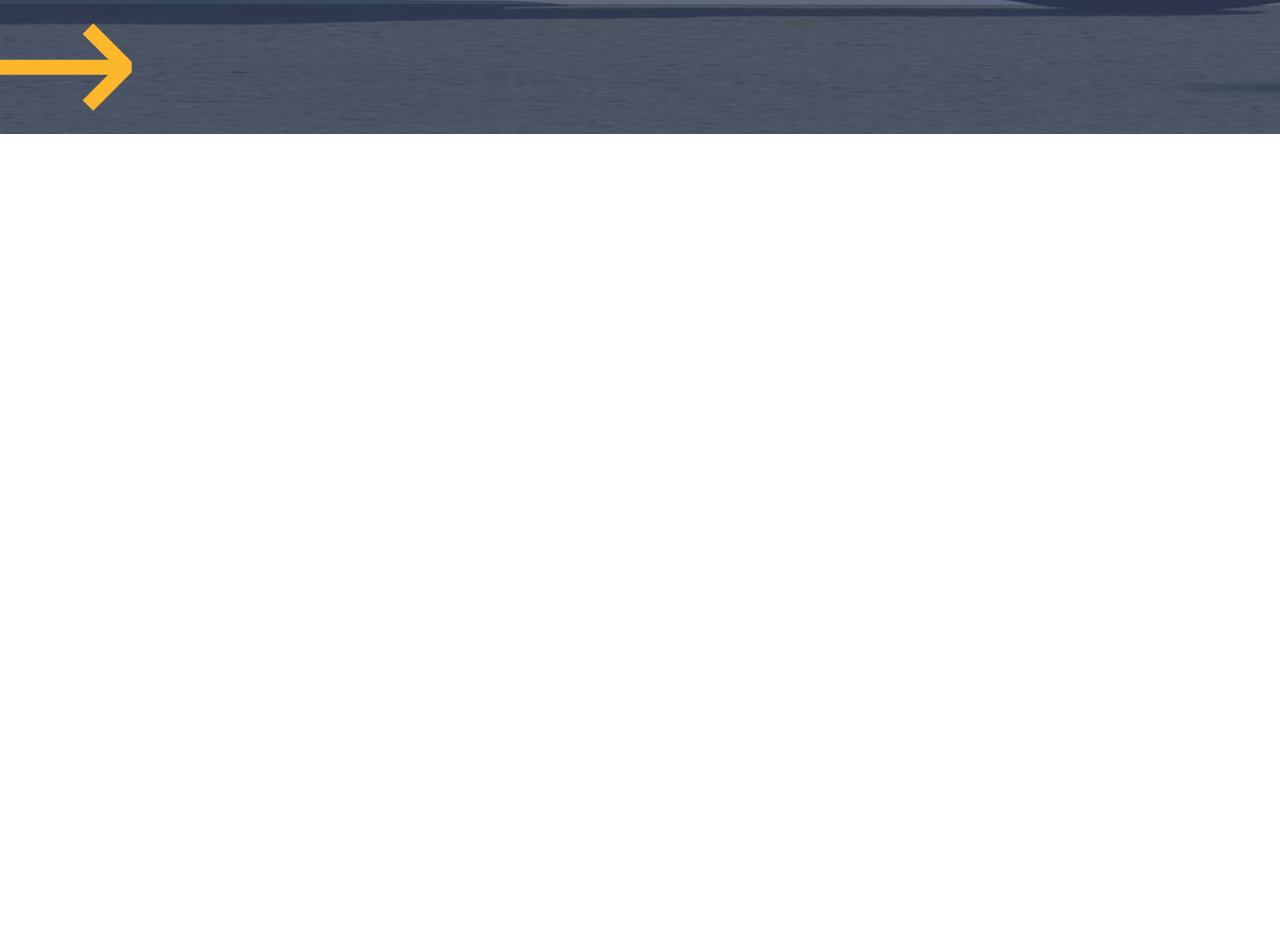
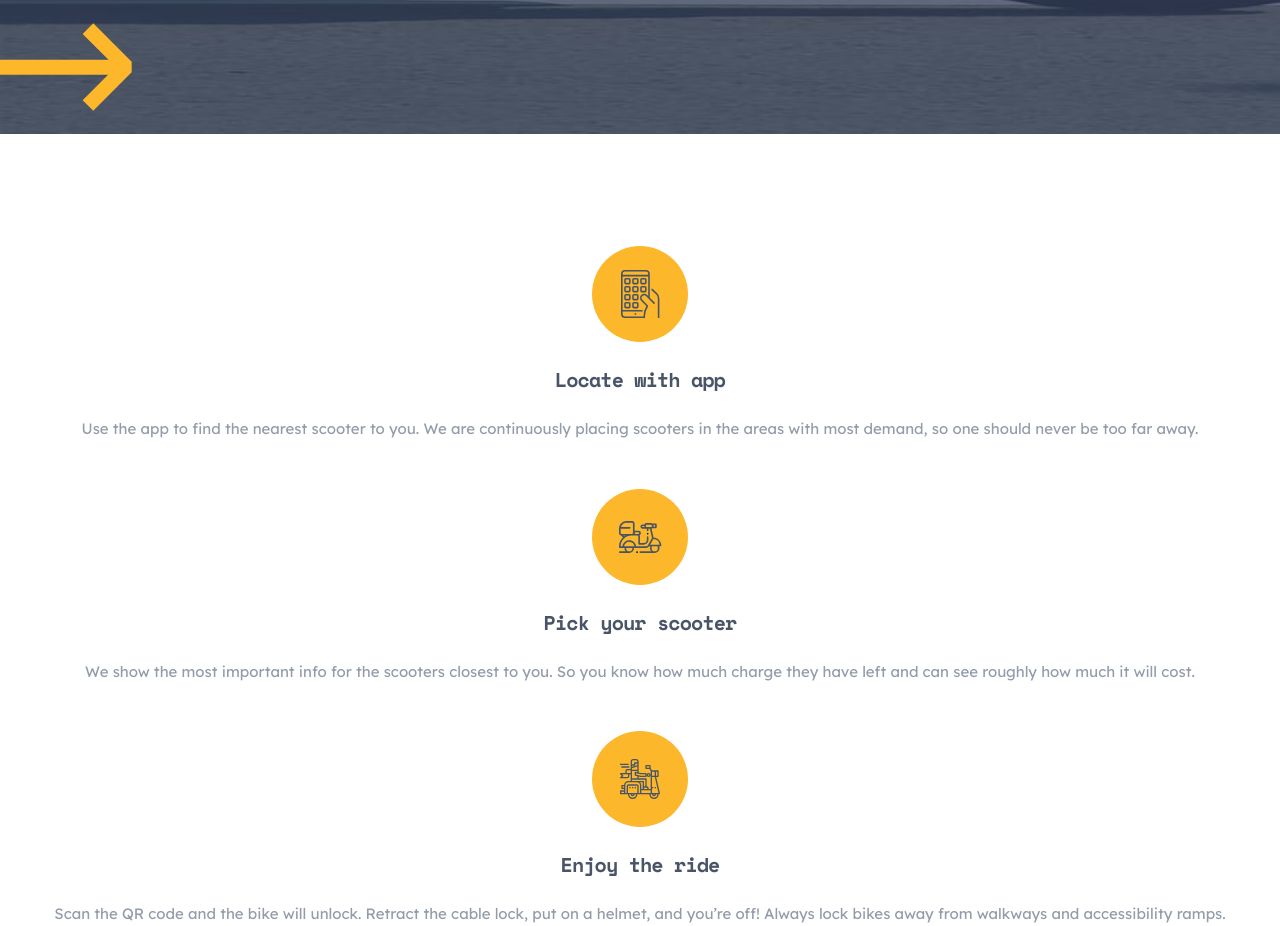
Before and after one commit to nikanoza/scoot-app, a React (Vite) app: page / in a window 1280 px wide. Shown: the part 580-1506 px from the top of the page. Before the commit the page ends 800 px from the top, so only its background shows below. Built offline with nearby package versions, Linux system fonts and the light colour scheme.

Commit message:
feat: work with actions section

```diff
--- a/src/components/home/Action.tsx
+++ b/src/components/home/Action.tsx
@@ -11,7 +11,7 @@ const Action: React.FC<PropsType> = ({ icon, title, description }) => {
       <h3 className="mono font-bold text-xl text-semi-gray tracking-[-0.893px] text-center">
         {title}
       </h3>
-      <p className="lexend font-normal text-[15px] text-semi-gray text-center">
+      <p className="lexend font-normal text-[15px] text-opacity-gray text-center">
         {description}
       </p>
     </div>
--- a/src/components/home/Actions.tsx
+++ b/src/components/home/Actions.tsx
@@ -1,9 +1,35 @@
+import { Locate, Ride, Scooter } from "../../svg";
 import Action from "./Action";
+
+const actions = [
+  {
+    icon: <Locate />,
+    title: "Locate with app",
+    description:
+      "Use the app to find the nearest scooter to you. We are continuously placing scooters in the areas with most demand, so one should never be too far away.",
+  },
+  {
+    icon: <Scooter />,
+    title: "Pick your scooter",
+    description:
+      "We show the most important info for the scooters closest to you. So you know how much charge they have left and can see roughly how much it will cost.",
+  },
+  {
+    icon: <Ride />,
+    title: "Enjoy the ride",
+    description:
+      "Scan the QR code and the bike will unlock. Retract the cable lock, put on a helmet, and you’re off! Always lock bikes away from walkways and accessibility ramps.",
+  },
+];
 
 const Actions = () => {
   return (
-    <div>
-      <Action />
+    <div className="w-full px-8 pt-28">
+      <ul className="w-full flex flex-col gap-12">
+        {actions.map((action) => (
+          <Action key={action.title} {...action} />
+        ))}
+      </ul>
     </div>
   );
 };
--- a/tailwind.config.js
+++ b/tailwind.config.js
@@ -8,6 +8,7 @@ export default {
         gray: "#333A44",
         "light-gray": "#E5ECF4",
         yellow: "#FCB72B",
+        "opacity-gray": "#939CAA",
       },
     },
   },
```
